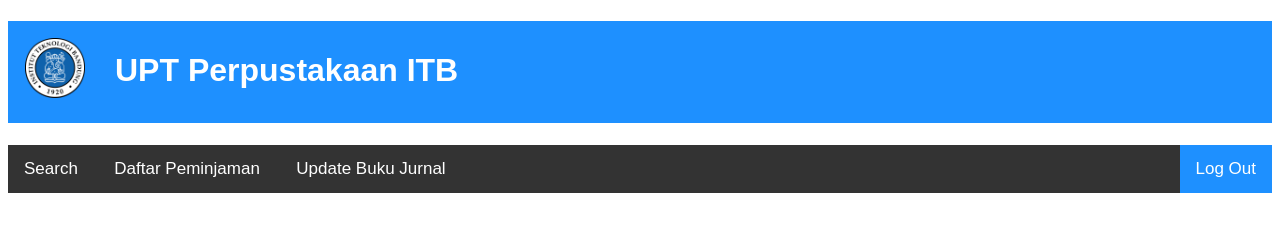
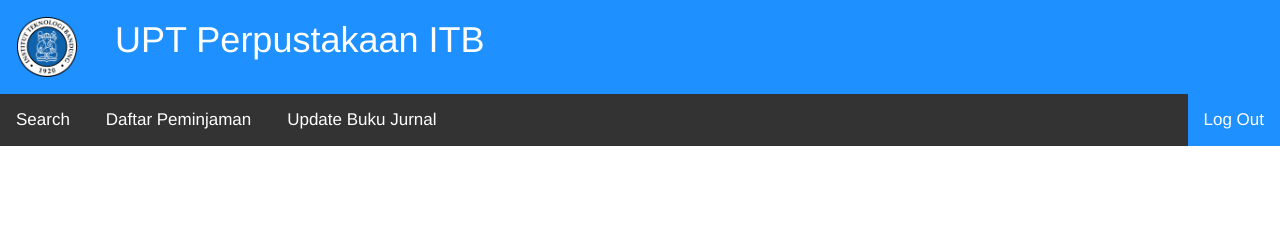
Before and after one commit to claudiarenata/elibraryRPL, a website: page adminpage.html in a window 1280 px wide. Drawn offline with nearby package versions, Linux system fonts and the light colour scheme.

Commit message:
bootstrap admin

```diff
--- a/adminpage.css
+++ b/adminpage.css
@@ -53,6 +53,8 @@ body {font-family: Arial, Helvetica, sans-serif;}
   background-color:DodgerBlue;
   padding: 15px;
   color:#FFFFFF;
+  margin-top:0;
+  margin-bottom:0;
 }
 
 /* Add a background color to the top navigation */
@@ -203,3 +205,14 @@ input[type=text], select {
     /* background-color: white); */
     color: #333;
   }
+
+  /* .navbar {
+    margin-bottom: 50px;
+    border-radius: 0;
+  }
+
+  /* Remove the jumbotron's default bottom margin */
+   /* .jumbotron {
+    margin-bottom: 0;
+  }
+  */
--- a/adminpage.html
+++ b/adminpage.html
@@ -3,6 +3,10 @@
     <link rel="stylesheet" href="adminpage.css">
     <script src="adminpage.js" ></script>
     <script src="https://ajax.googleapis.com/ajax/libs/jquery/3.4.1/jquery.min.js"></script>
+    <script src="https://maxcdn.bootstrapcdn.com/bootstrap/3.4.0/js/bootstrap.min.js"></script>
+    <link rel="stylesheet" href="https://maxcdn.bootstrapcdn.com/bootstrap/3.4.0/css/bootstrap.min.css">
+
+
 <head>
   <meta name="viewport" content="width=device-width, initial-scale=1">
   <title>Admin Perpustakaan ITB</title>
@@ -14,6 +18,8 @@
     <p class="judul"> UPT Perpustakaan ITB </p>
 </h1>
 
+
+
 <div class="tab" style="display: inline-flexbox;">
     <button class="tablinks" onclick="openTable(event, 'Search')">Search</button>
     <button class="tablinks" id="daftarPeminjaman" onclick="openTable(event, 'Daftar Peminjaman')">Daftar Peminjaman</button>
@@ -21,7 +27,7 @@
     <a href="login.html"><button href="#notification" class="notification" style="background-color: dodgerblue;" >Log Out</button></a>
 </div>
 
-<p padding: 10px></p>
+
 <div id="Search" class="tabcontent">
         <fieldset id="corners">
             <legend>Search</legend>
@@ -226,6 +232,7 @@
         });
     });
 
+
     $("#formjurnal").submit(function(event) {
 
         /* stop form from submitting normally */
--- a/firstpage.css
+++ b/firstpage.css
@@ -14,6 +14,8 @@ body {
   background-color:DodgerBlue;
   padding: 15px;
   color:#FFFFFF;
+  margin-top:0;
+  margin-bottom:0;
 }
 
 /* Style the tab */
```
Also changed, not shown: firstpage.html (+2 -0 lines). Lines whose indentation alone changed are shown as unchanged.
